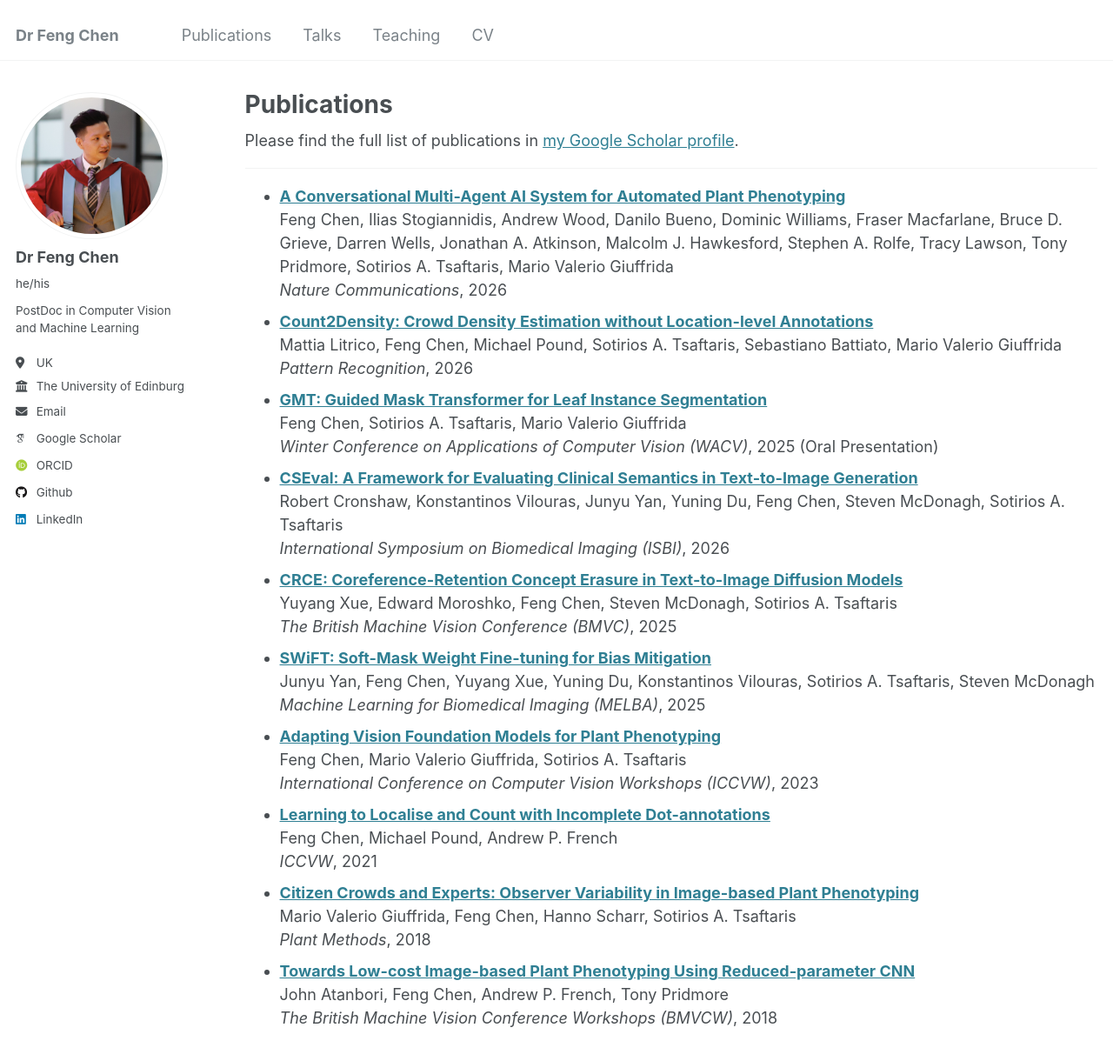
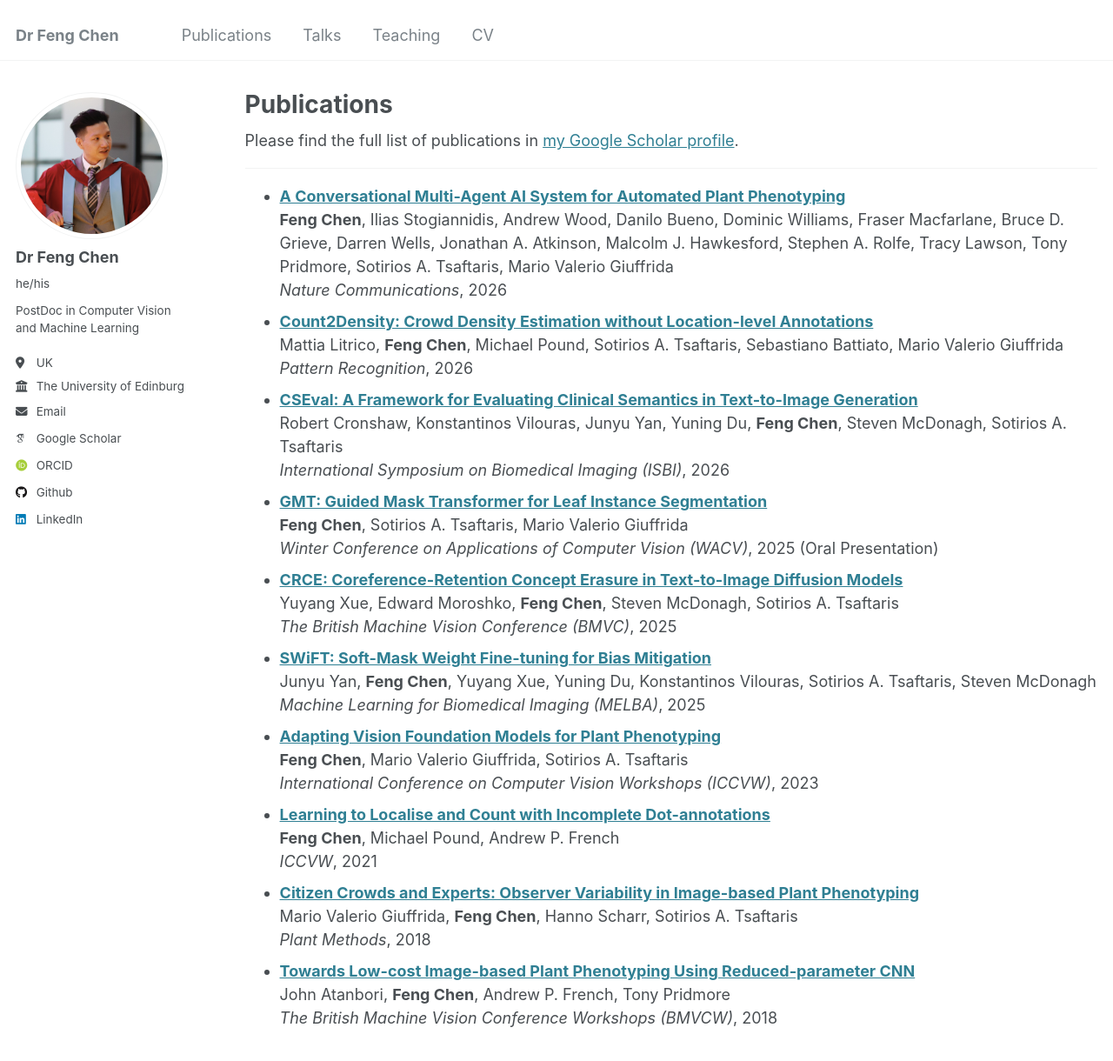
Before and after one commit to fengchen025/fengchen025.github.io, a Jekyll site: the page built from _pages/publications.html, in a window 1280 px wide and 1400 px high. Shown: the top 1220 px of the window at 87% size. Built offline with Jekyll 4.4.1, drawn with Linux system fonts in a browser that asks for light colours; some web fonts are replaced.

Commit message:
Update publications.html

```diff
--- a/_pages/publications.html
+++ b/_pages/publications.html
@@ -17,61 +17,61 @@ author_profile: true
 
   <li>
     <strong><a href="https://www.nature.com/articles/s41467-026-71090-y">A Conversational Multi-Agent AI System for Automated Plant Phenotyping</a></strong><br />
-    Feng Chen, Ilias Stogiannidis, Andrew Wood, Danilo Bueno, Dominic Williams, Fraser Macfarlane, Bruce D. Grieve, Darren Wells, Jonathan A. Atkinson, Malcolm J. Hawkesford, Stephen A. Rolfe, Tracy Lawson, Tony Pridmore, Sotirios A. Tsaftaris, Mario Valerio Giuffrida<br />
+    <strong>Feng Chen</strong>, Ilias Stogiannidis, Andrew Wood, Danilo Bueno, Dominic Williams, Fraser Macfarlane, Bruce D. Grieve, Darren Wells, Jonathan A. Atkinson, Malcolm J. Hawkesford, Stephen A. Rolfe, Tracy Lawson, Tony Pridmore, Sotirios A. Tsaftaris, Mario Valerio Giuffrida<br />
     <em>Nature Communications</em>, 2026
   </li>
 
   <li>
     <strong><a href="https://arxiv.org/abs/2509.03170">Count2Density: Crowd Density Estimation without Location-level Annotations</a></strong><br />
-    Mattia Litrico, Feng Chen, Michael Pound, Sotirios A. Tsaftaris, Sebastiano Battiato, Mario Valerio Giuffrida<br />
+    Mattia Litrico, <strong>Feng Chen</strong>, Michael Pound, Sotirios A. Tsaftaris, Sebastiano Battiato, Mario Valerio Giuffrida<br />
     <em>Pattern Recognition</em>, 2026
   </li>
 
   <li>
+    <strong><a href="https://arxiv.org/abs/2602.12004">CSEval: A Framework for Evaluating Clinical Semantics in Text-to-Image Generation</a></strong><br />
+    Robert Cronshaw, Konstantinos Vilouras, Junyu Yan, Yuning Du, <strong>Feng Chen</strong>, Steven McDonagh, Sotirios A. Tsaftaris<br />
+    <em>International Symposium on Biomedical Imaging (ISBI)</em>, 2026
+  </li>
+
+  <li>
     <strong><a href="https://arxiv.org/abs/2406.17109">GMT: Guided Mask Transformer for Leaf Instance Segmentation</a></strong><br />
-    Feng Chen, Sotirios A. Tsaftaris, Mario Valerio Giuffrida<br />
+    <strong>Feng Chen</strong>, Sotirios A. Tsaftaris, Mario Valerio Giuffrida<br />
     <em>Winter Conference on Applications of Computer Vision (WACV)</em>, 2025 (Oral Presentation)
   </li>
 
   <li>
-    <strong><a href="https://arxiv.org/abs/2602.12004">CSEval: A Framework for Evaluating Clinical Semantics in Text-to-Image Generation</a></strong><br />
-    Robert Cronshaw, Konstantinos Vilouras, Junyu Yan, Yuning Du, Feng Chen, Steven McDonagh, Sotirios A. Tsaftaris<br />
-    <em>International Symposium on Biomedical Imaging (ISBI)</em>, 2026
-  </li>
-
-  <li>
     <strong><a href="https://arxiv.org/abs/2503.14232">CRCE: Coreference-Retention Concept Erasure in Text-to-Image Diffusion Models</a></strong><br />
-    Yuyang Xue, Edward Moroshko, Feng Chen, Steven McDonagh, Sotirios A. Tsaftaris<br />
+    Yuyang Xue, Edward Moroshko, <strong>Feng Chen</strong>, Steven McDonagh, Sotirios A. Tsaftaris<br />
     <em>The British Machine Vision Conference (BMVC)</em>, 2025
   </li>
 
   <li>
     <strong><a href="https://www.melba-journal.org/papers/2025:015.html">SWiFT: Soft-Mask Weight Fine-tuning for Bias Mitigation</a></strong><br />
-    Junyu Yan, Feng Chen, Yuyang Xue, Yuning Du, Konstantinos Vilouras, Sotirios A. Tsaftaris, Steven McDonagh<br />
+    Junyu Yan, <strong>Feng Chen</strong>, Yuyang Xue, Yuning Du, Konstantinos Vilouras, Sotirios A. Tsaftaris, Steven McDonagh<br />
     <em>Machine Learning for Biomedical Imaging (MELBA)</em>, 2025
   </li>
 
   <li>
     <strong><a href="https://openaccess.thecvf.com/content/ICCV2023W/CVPPA/papers/Chen_Adapting_Vision_Foundation_Models_for_Plant_Phenotyping_ICCVW_2023_paper.pdf">Adapting Vision Foundation Models for Plant Phenotyping</a></strong><br />
-    Feng Chen, Mario Valerio Giuffrida, Sotirios A. Tsaftaris<br />
+    <strong>Feng Chen</strong>, Mario Valerio Giuffrida, Sotirios A. Tsaftaris<br />
     <em>International Conference on Computer Vision Workshops (ICCVW)</em>, 2023
   </li>
 
   <li>
     <strong><a href="https://openaccess.thecvf.com/content/ICCV2021W/ILDAV/papers/Chen_Learning_to_Localise_and_Count_With_Incomplete_Dot-Annotations_ICCVW_2021_paper.pdf">Learning to Localise and Count with Incomplete Dot-annotations</a></strong><br />
-    Feng Chen, Michael Pound, Andrew P. French<br />
+    <strong>Feng Chen</strong>, Michael Pound, Andrew P. French<br />
     <em>ICCVW</em>, 2021
   </li>
 
   <li>
     <strong><a href="https://plantmethods.biomedcentral.com/articles/10.1186/s13007-018-0278-7">Citizen Crowds and Experts: Observer Variability in Image-based Plant Phenotyping</a></strong><br />
-    Mario Valerio Giuffrida, Feng Chen, Hanno Scharr, Sotirios A. Tsaftaris<br />
+    Mario Valerio Giuffrida, <strong>Feng Chen</strong>, Hanno Scharr, Sotirios A. Tsaftaris<br />
     <em>Plant Methods</em>, 2018
   </li>
 
   <li>
     <strong><a href="http://bmvc2018.org/contents/workshops/cvppp2018/0023.pdf">Towards Low-cost Image-based Plant Phenotyping Using Reduced-parameter CNN</a></strong><br />
-    John Atanbori, Feng Chen, Andrew P. French, Tony Pridmore<br />
+    John Atanbori, <strong>Feng Chen</strong>, Andrew P. French, Tony Pridmore<br />
     <em>The British Machine Vision Conference Workshops (BMVCW)</em>, 2018
   </li>
 
```
